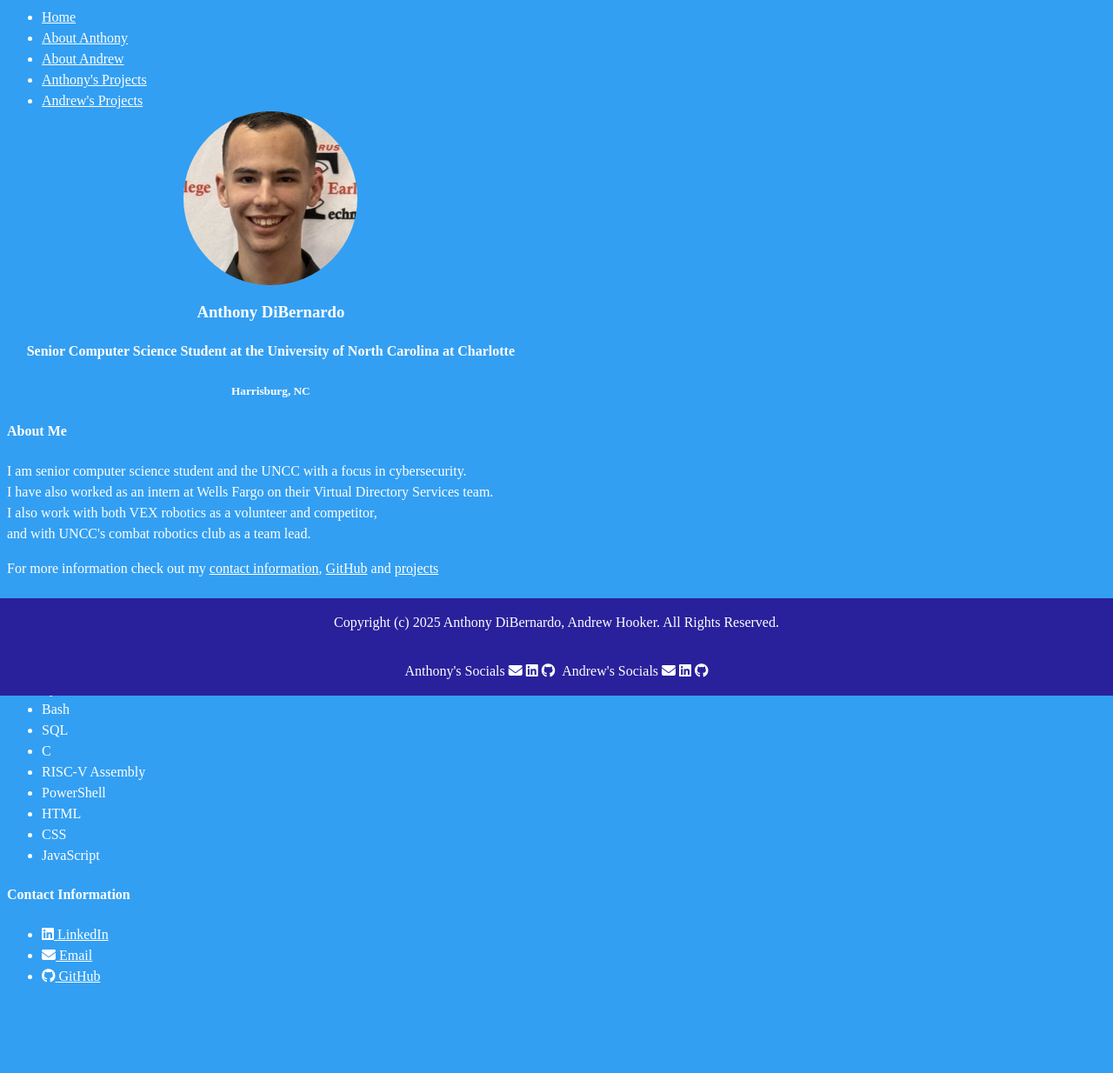
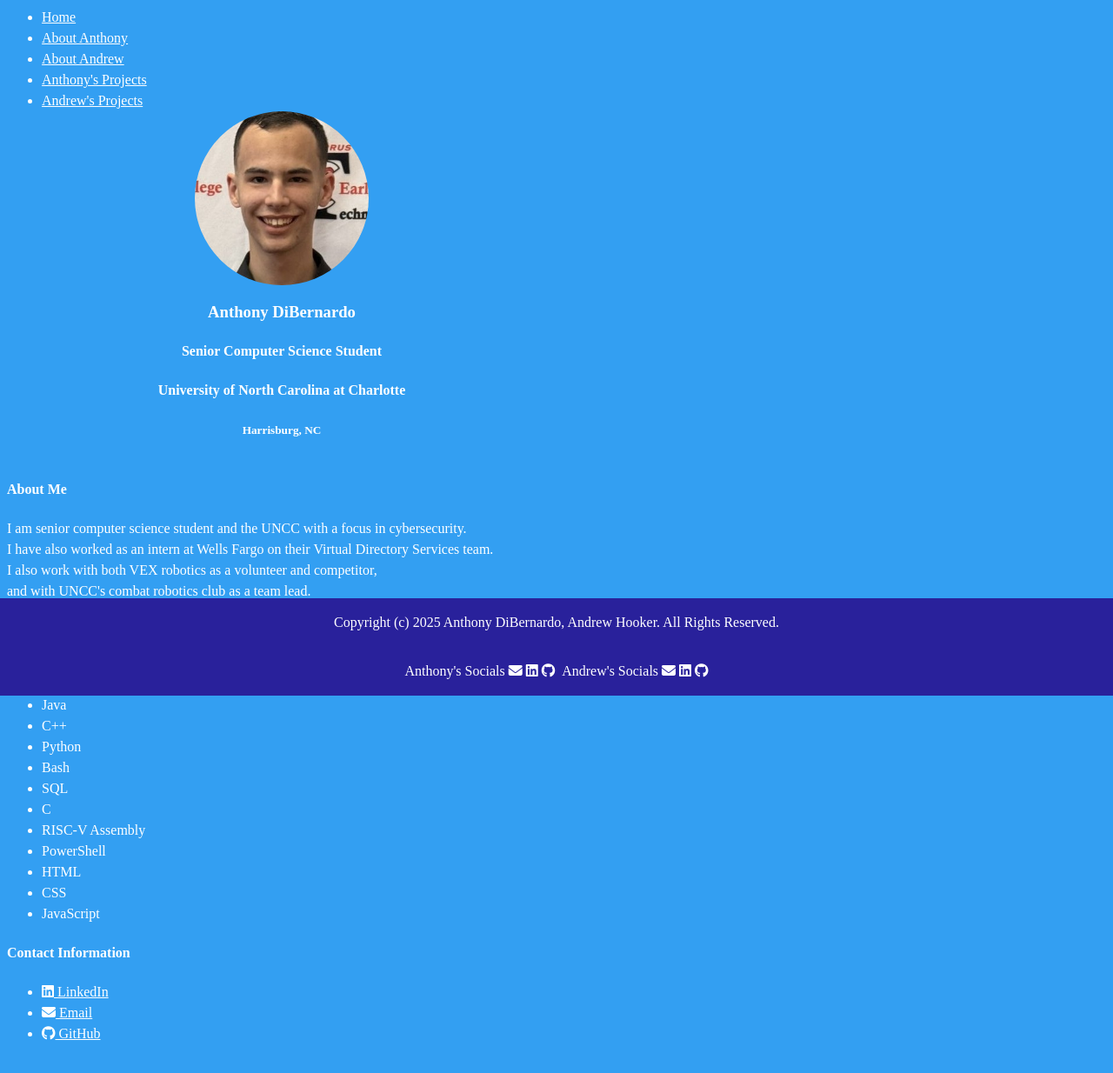
Before and after one commit to AnthonyDibernardo/FrontEndProject1, a plain HTML site: page Anthony.html in a window 1280 px wide. Shown: the whole page at 87% size. Drawn offline with Linux system fonts and the light colour scheme.

```diff
--- a/Anthony.html
+++ b/Anthony.html
@@ -21,7 +21,8 @@
         <header>
             <img class="profile" src="images/Anthony.jpg" alt="Anthony DiBernardo">
             <h3>Anthony DiBernardo</h3>
-            <h4>Senior Computer Science Student at the University of North Carolina at Charlotte</h4>
+            <h4>Senior Computer Science Student</h4>
+            <h4>University of North Carolina at Charlotte</h4>
             <h5>Harrisburg, NC</h5>
         </header>
         <main>
--- a/css/introStyle.css
+++ b/css/introStyle.css
@@ -20,8 +20,8 @@
 @media only screen and (min-width: 960px){
     header {
         justify-items: center;
-        width: 48%;
-        display: block;
+        width: 50%;
+        display: inline-block;
     }
     header>img{
         justify-self: center;
@@ -29,13 +29,9 @@
         display: block;
     }
     main {
-        display: block;
+        display: inline-block;
         text-align: left;
-        width: 48%;
-    }
-    div#contact {
-        width: 350px;
-        display: block;
+        width: 50%;
     }
 
     ul {
@@ -44,3 +40,7 @@
         text-align: left;
     }
 }
+div#contact {
+    width: 350px;
+    display: block;
+}
```
